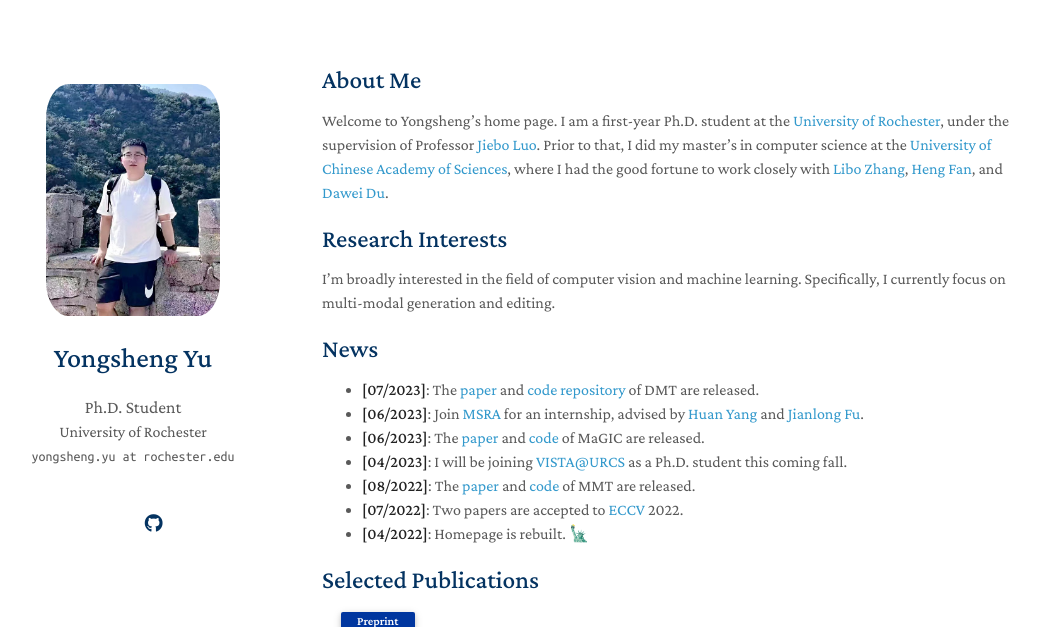
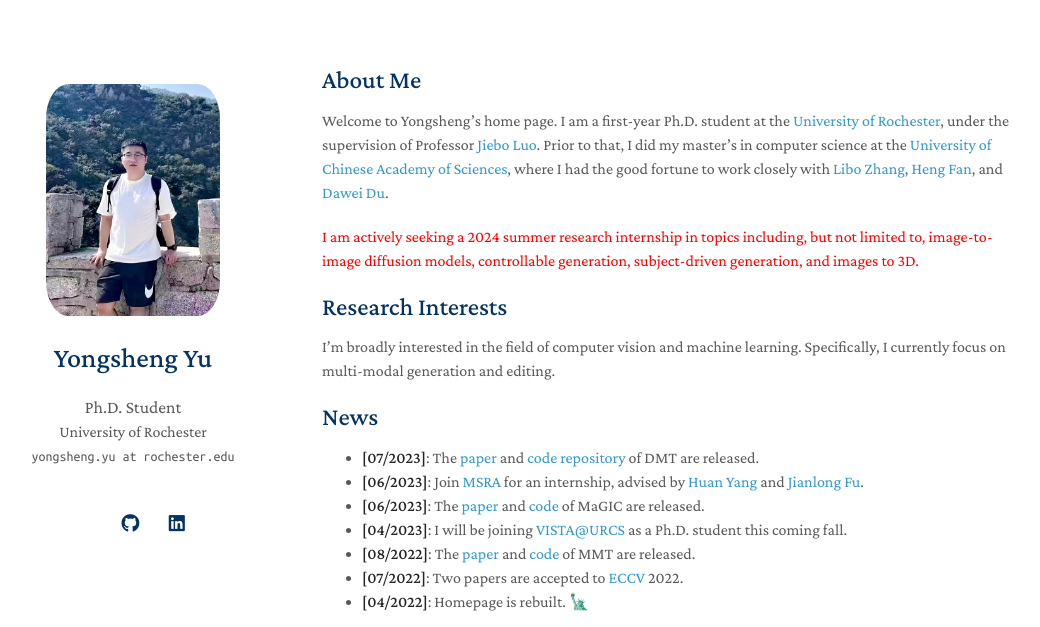
Before and after one commit to yeates/yeates.github.io, a Jekyll site: the page built from index.md, in a window 1280 px wide and 900 px high, cut to the strip 0-627 px from the top of the window. Shown: the whole strip, without its empty margins (123-1163 px from the left). Built offline with Jekyll 4.4.1, drawn with Linux system fonts in a browser that asks for light colours; nearby versions of some CDN libraries; a style sheet for code colours, icons or effects is not loaded; our own code applies the rules of GitHub Pages for plain Markdown files.

Commit message:
update internship

```diff
--- a/_layouts/homepage.html
+++ b/_layouts/homepage.html
@@ -87,9 +87,9 @@
           <i class="fab fa-github"></i>
         </a>
 
-        <!-- <a style="margin: 0 5px 0 0" href="{{ site.linkedin }}">
+        <a style="margin: 0 5px 0 0" href="{{ site.linkedin }}">
           <i class="fab fa-linkedin"></i>
-        </a> -->
+        </a>
 
         <!-- <a style="margin: 0 0 0 0" href="{{ site.twitter }}">
           <i class="fab fa-twitter"></i>
--- a/index.md
+++ b/index.md
@@ -6,6 +6,7 @@ layout: homepage
 
 Welcome to Yongsheng's home page. I am a first-year Ph.D. student at the [University of Rochester](https://www.cs.rochester.edu/), under the supervision of Professor [Jiebo Luo](https://www.cs.rochester.edu/u/jluo/). Prior to that, I did my master's in computer science at the [University of Chinese Academy of Sciences](https://english.ucas.ac.cn/), where I had the good fortune to work closely with [Libo Zhang](https://isrc.iscas.ac.cn/zhanglibo/), [Heng Fan](https://hengfan2010.github.io/), and [Dawei Du](https://sites.google.com/view/daweidu).
 
+<p style='color:red'>I am actively seeking a 2024 summer research internship in topics including, but not limited to, image-to-image diffusion models, controllable generation, subject-driven generation, and images to 3D.</p>
 
 ## Research Interests
 
```
